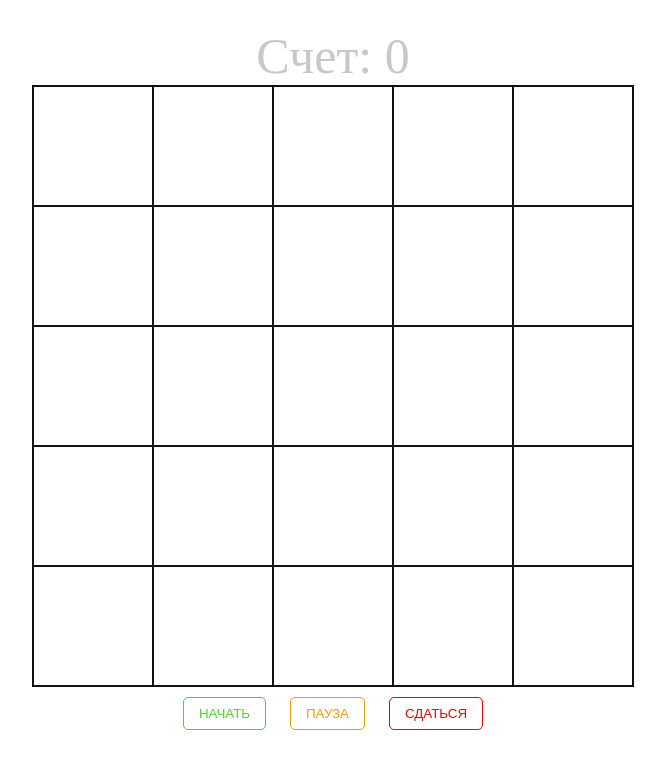
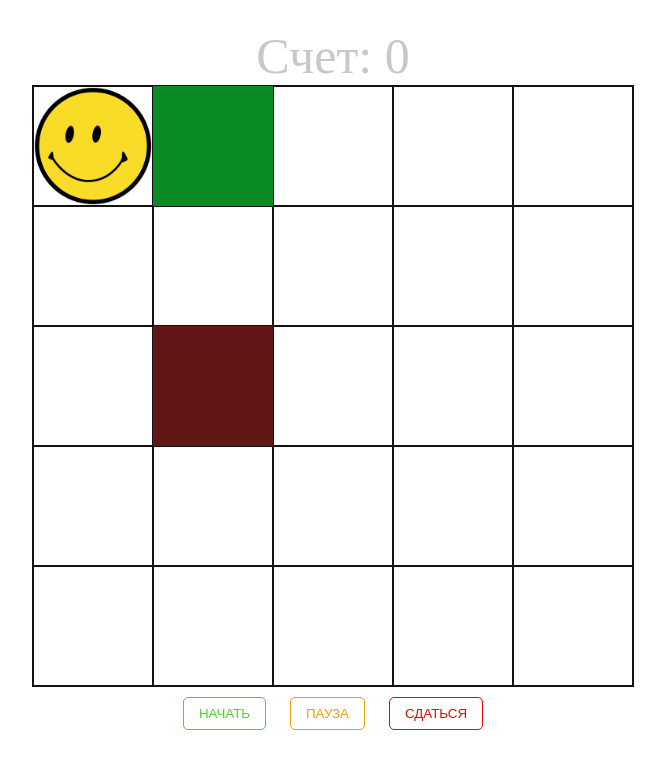
Before and after one commit to mklapshin/JS-project, a website built with webpack: page src/index.html in a window 1280 px wide. Both pictures are taken after a click on the button "НАЧАТЬ". Shown: the part 1185-1954 px from the top of the page, without its empty margins (307-972 px from the left). Built offline with nearby package versions, Linux system fonts and the light colour scheme.

Commit message:
resolve problems with rendering smile

```diff
--- a/src/js/labirint.js
+++ b/src/js/labirint.js
@@ -44,23 +44,45 @@ function getRandomNumber(min, max) {
   return Math.trunc(Math.random() * (max - min) + min);
 }
 
-function renderItems(recentCoordinate, className) {
-  const cells = document.getElementsByClassName('cell');
+function renderSmile() {
+  let smile = 0;
+  const newCellSmile = document.querySelector(`.cell[data-coordinate="${smile}"]`);
+  newCellSmile.className = "smile";
+};
 
-  for (let cell of cells) {
-    cell.classList.remove(className);
+function renderFoodAndProblems() {
+  let food = getRandomNumber(0, config.size ** 2);
+  const newCellFood = document.querySelector(`.cell[data-coordinate="${food}"]`);
+  newCellFood.className = "food";
+  let problems = getRandomNumber(0, config.size ** 2);
+  if (problems == food) {
+    while (problems == food) {
+      problems = getRandomNumber(0, config.size ** 2);
+    }
   }
-  const newCell = document.querySelector(`.cell[data-coordinate="${recentCoordinate}"]`);
-  newCell.classList.add(className);
-}
+  const newCellProblems = document.querySelector(`.cell[data-coordinate="${problems}"]`);
+  newCellProblems.className = "problems";
+};
 
 buttonStart.addEventListener("click", () => {
   render(board);
   const timeCountdown = document.getElementById("scoreValue");
   timeCountdown.innerHTML = 'Счет: 0';
-  renderItems(2, 'food');
+  renderSmile();
+  renderFoodAndProblems();
 });
 
+
+
+  //   function renderItems(recentCoordinate, className) {
+  //   const cells = document.getElementsByClassName('cell');
+
+  //   for (let cell of cells) {
+  //     cell.classList.remove(className);
+  //   }
+  //   const newCell = document.querySelector(`.cell[data-coordinate="${recentCoordinate}"]`);
+  //   newCell.classList.add(className);
+  // };
 
 
 //   move(event) {
--- a/src/scss/labirint.scss
+++ b/src/scss/labirint.scss
@@ -43,12 +43,16 @@
 }
 
 .food {
-	background-image: url(../img/flag.jpg);
-	background-size: cover;
+	background-color: rgb(9, 139, 38);
 }
 
+.smile {
+	background-image: url(../img/smile1.png);
+	background-size: cover;
+	border: rgb(19, 17, 17) 1px solid;
+}
 
-.board .cell.problems {
+.problems {
 	background-color: rgb(98, 22, 22);
 }
 
```
Also changed, not shown: src/img/flag.jpg (deleted), 2 other files.
